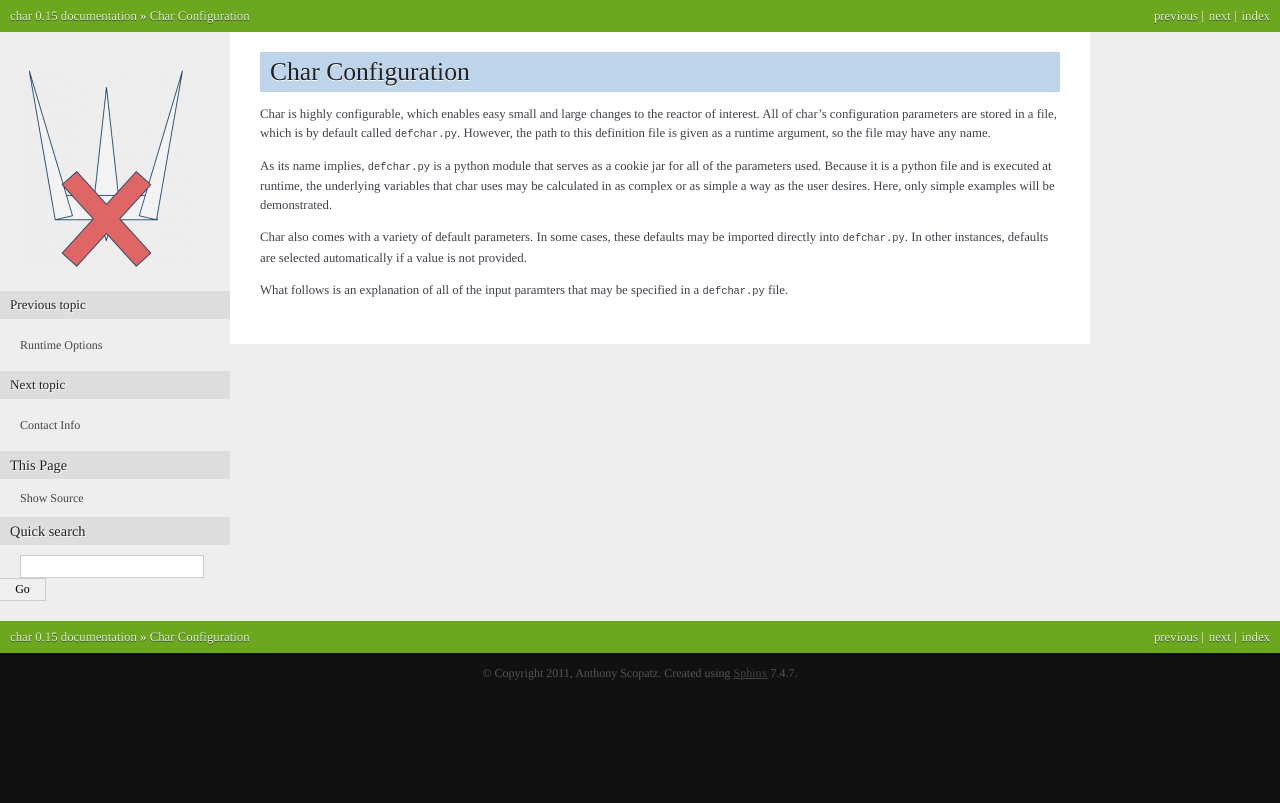
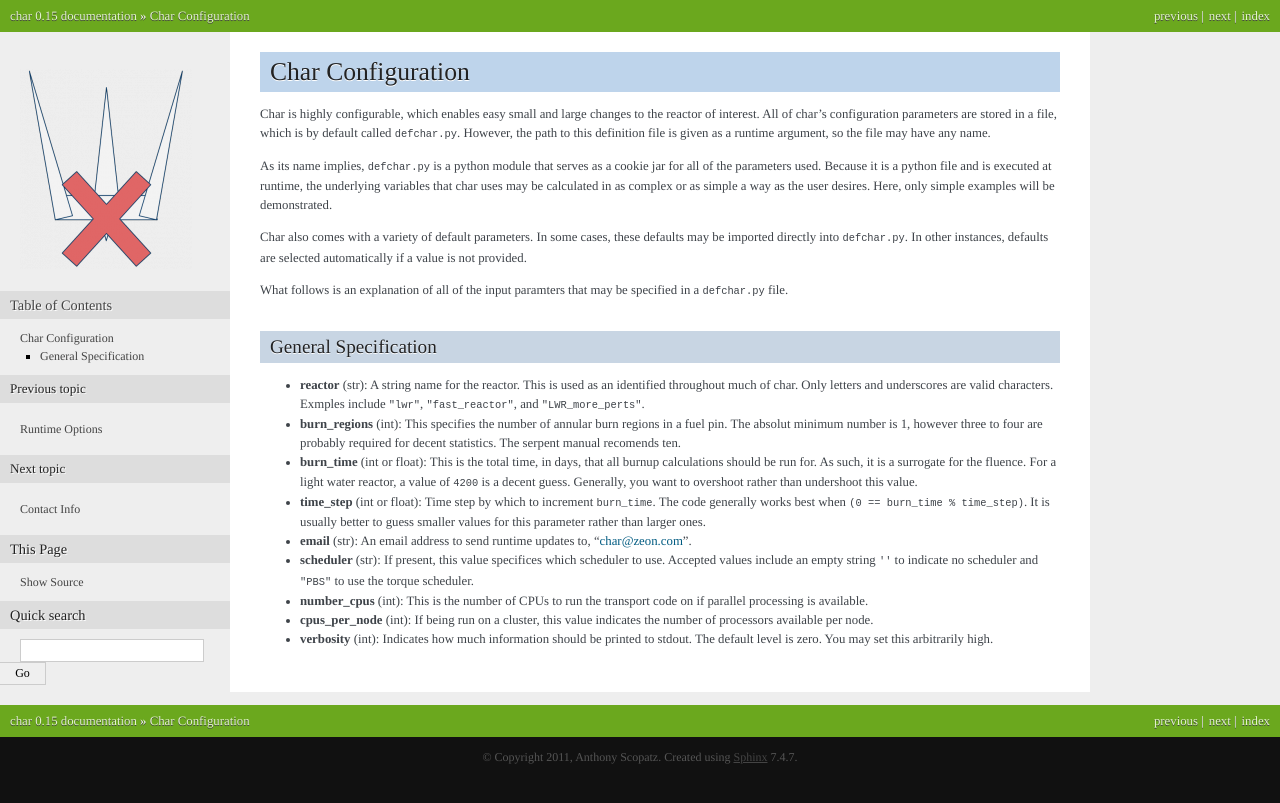
Before and after one commit to bright-dev/bright, a Sphinx documentation site: the page built from doc/source/configuration.rst, in a window 1280 px wide. Shown: the top 803 px of the page. Built offline with Sphinx 7.4.7, drawn with Linux system fonts in a browser that asks for light colours; formulas are drawn with MathJax 3.

Commit message:
Added general specification section to char configuration docs.

```diff
--- a/doc/source/configuration.rst
+++ b/doc/source/configuration.rst
@@ -16,3 +16,29 @@ not provided.
 
 What follows is an explanation of all of the input paramters that may be specified in a ``defchar.py``
 file.
+
+
+---------------------
+General Specification
+---------------------
+* **reactor** (str): A string name for the reactor.  This is used as an identified throughout
+  much of char.  Only letters and underscores are valid characters.  Exmples include
+  ``"lwr"``, ``"fast_reactor"``, and ``"LWR_more_perts"``.
+* **burn_regions** (int): This specifies the number of annular burn regions in a fuel pin.
+  The absolut minimum number is 1, however three to four are probably required for decent statistics.
+  The serpent manual recomends ten.
+* **burn_time** (int or float): This is the total time, in days, that all burnup calculations should
+  be run for. As such, it is a surrogate for the fluence.  For a light water reactor, a value of
+  ``4200`` is a decent guess.  Generally, you want to overshoot rather than undershoot this value.
+* **time_step** (int or float): Time step by which to increment ``burn_time``.  The code generally
+  works best when ``(0 == burn_time % time_step)``.  It is usually better to guess smaller values
+  for this parameter rather than larger ones.
+* **email** (str): An email address to send runtime updates to, "char@zeon.com".
+* **scheduler** (str): If present, this value specifices which scheduler to use.  Accepted values include
+  an empty string ``''`` to indicate no scheduler and ``"PBS"`` to use the torque scheduler.
+* **number_cpus** (int): This is the number of CPUs to run the transport code on if parallel processing
+  is available.
+* **cpus_per_node** (int): If being run on a cluster, this value indicates the number of processors
+  available per node.
+* **verbosity** (int): Indicates how much information should be printed to stdout.  The default level
+  is zero. You may set this arbitrarily high.
```
